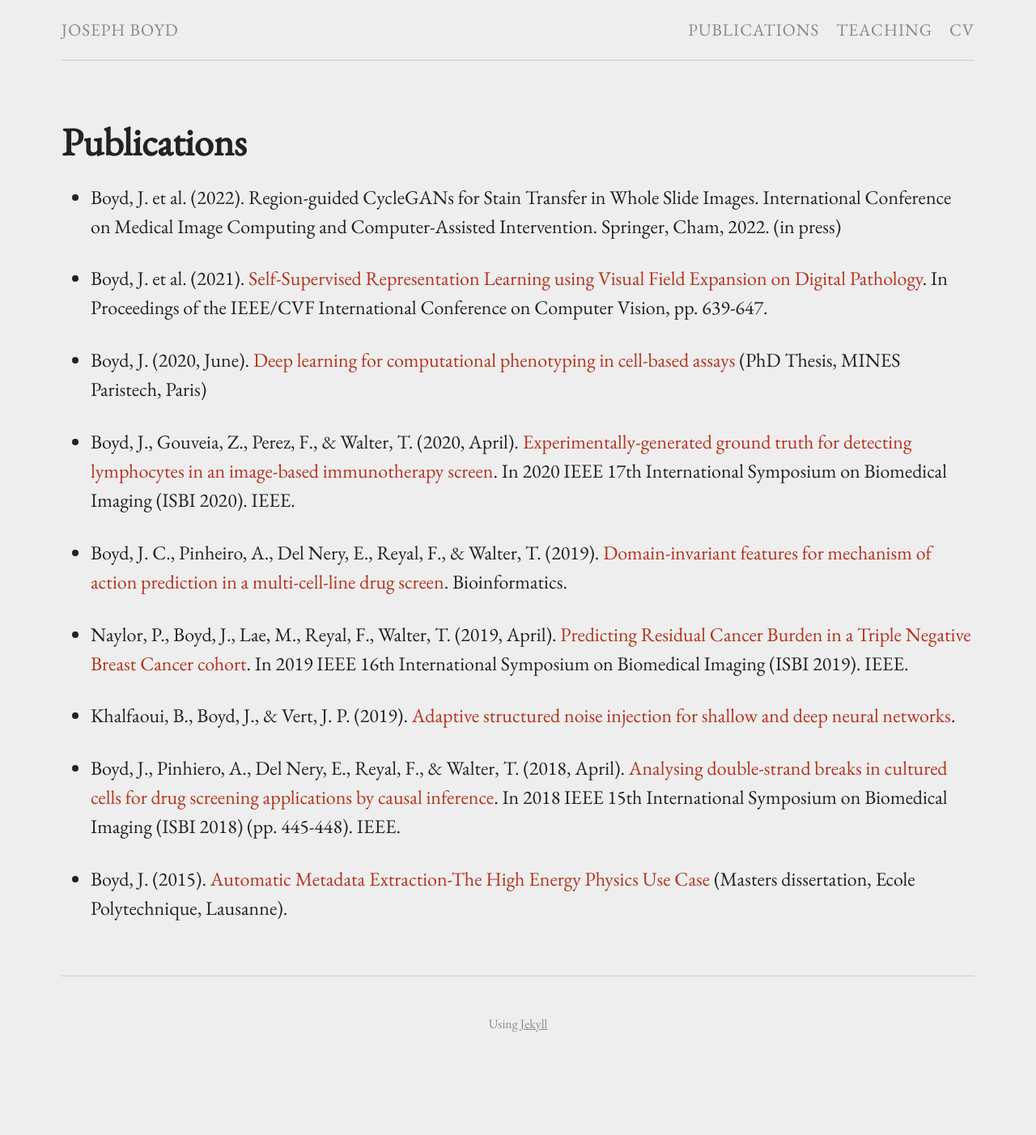
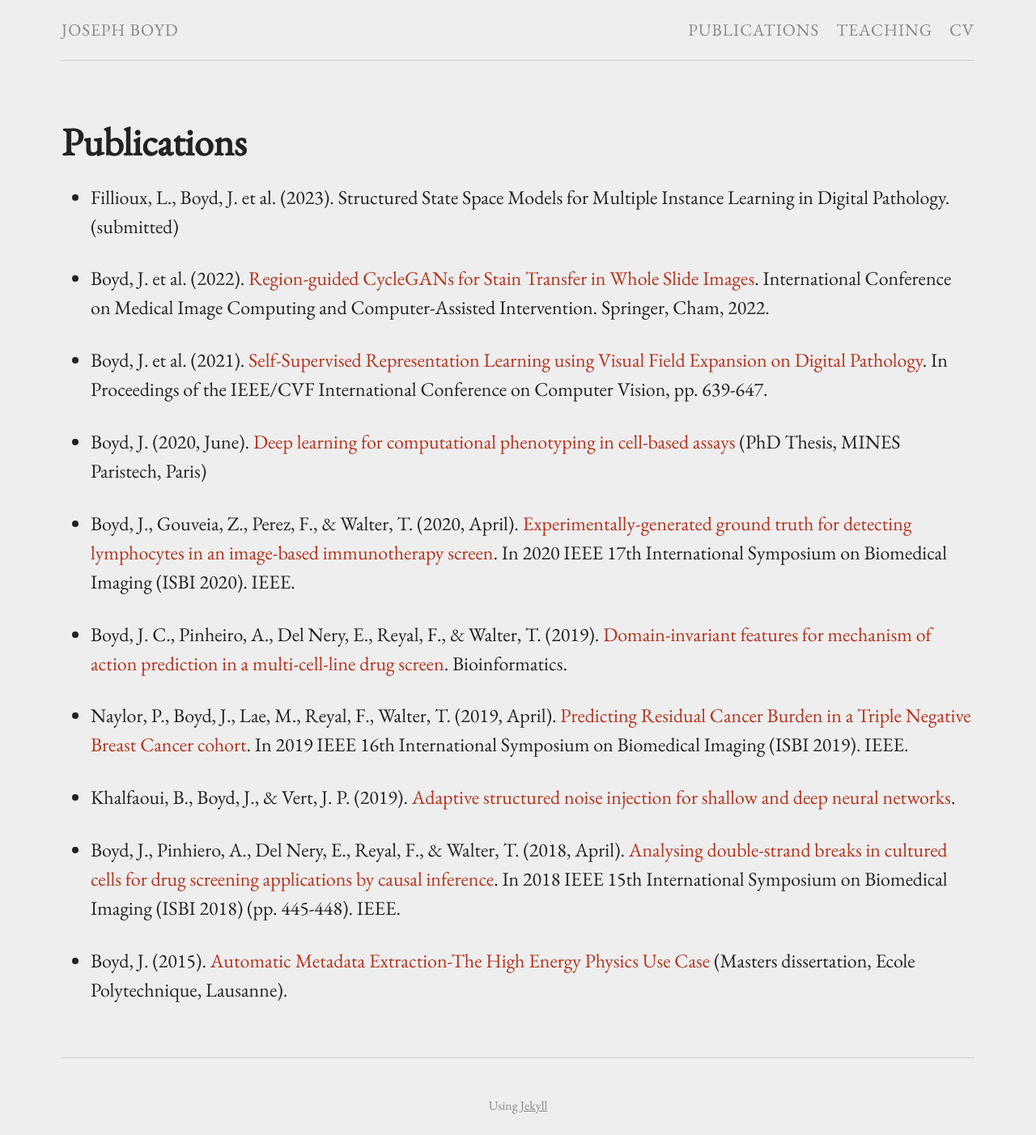
Before and after one commit to jcboyd/jcboyd.github.io, a Jekyll site: the page built from publications.md, in a window 1280 px wide. Shown: the whole page at 81% size. Built offline with Jekyll 4.4.1, drawn with Linux system fonts in a browser that asks for light colours; before the commit the page ends 1301 px from its top, so only the background shows below that.

Commit message:
updated cv

```diff
--- a/publications.md
+++ b/publications.md
@@ -4,7 +4,9 @@ permalink: /publications/
 title: Publications
 ---
 
-* Boyd, J. et al. (2022). Region-guided CycleGANs for Stain Transfer in Whole Slide Images. International Conference on Medical Image Computing and Computer-Assisted Intervention. Springer, Cham, 2022. (in press)
+* Fillioux, L., Boyd, J. et al. (2023). Structured State Space Models for Multiple Instance Learning in Digital Pathology. (submitted)
+
+* Boyd, J. et al. (2022). [Region-guided CycleGANs for Stain Transfer in Whole Slide Images](https://link.springer.com/chapter/10.1007/978-3-031-16434-7_35). International Conference on Medical Image Computing and Computer-Assisted Intervention. Springer, Cham, 2022.
 
 * Boyd, J. et al. (2021). [Self-Supervised Representation Learning using Visual Field Expansion on Digital Pathology](https://openaccess.thecvf.com/content/ICCV2021W/CDPath/papers/Boyd_Self-Supervised_Representation_Learning_Using_Visual_Field_Expansion_on_Digital_Pathology_ICCVW_2021_paper.pdf). In Proceedings of the IEEE/CVF International Conference on Computer Vision, pp. 639-647.
 
```
